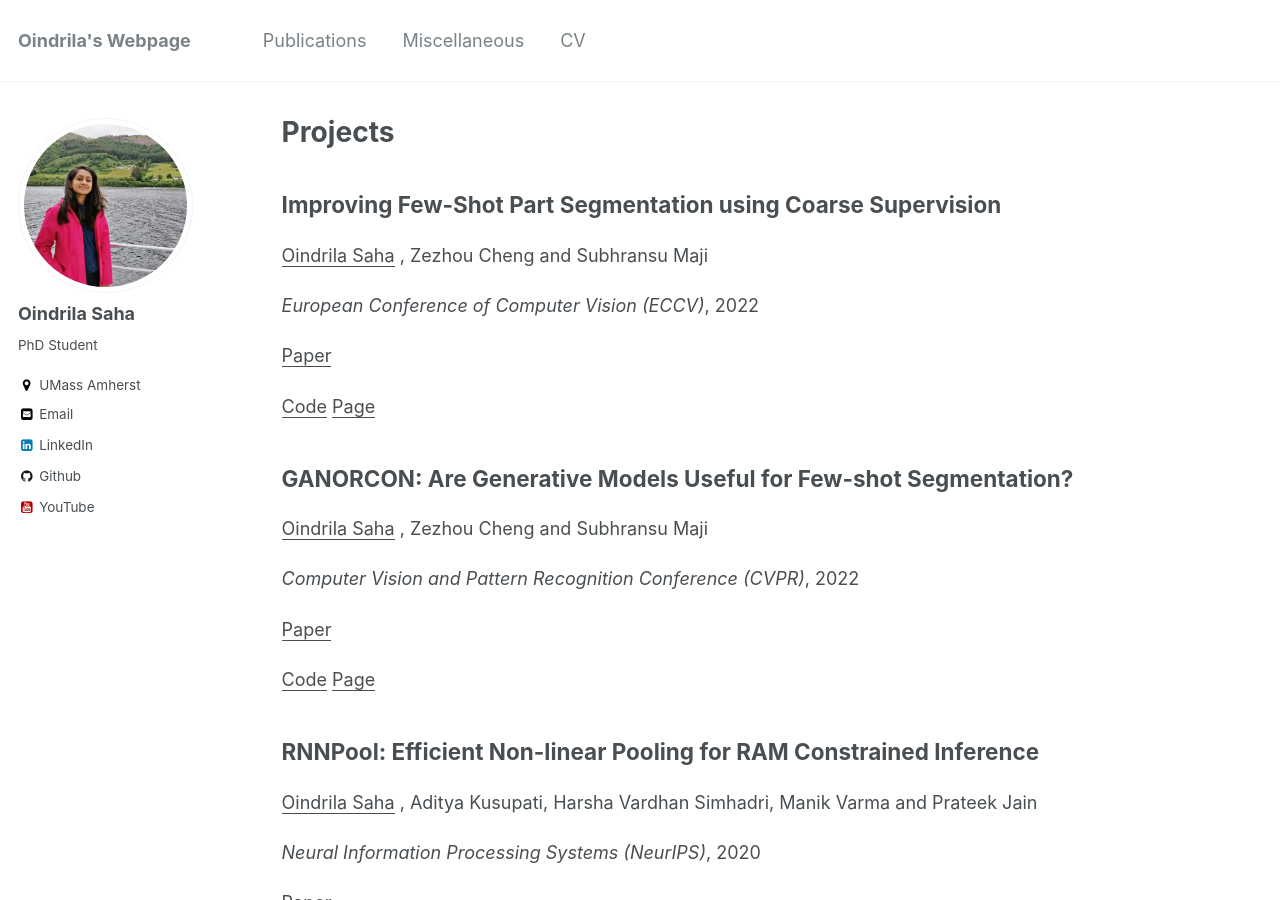
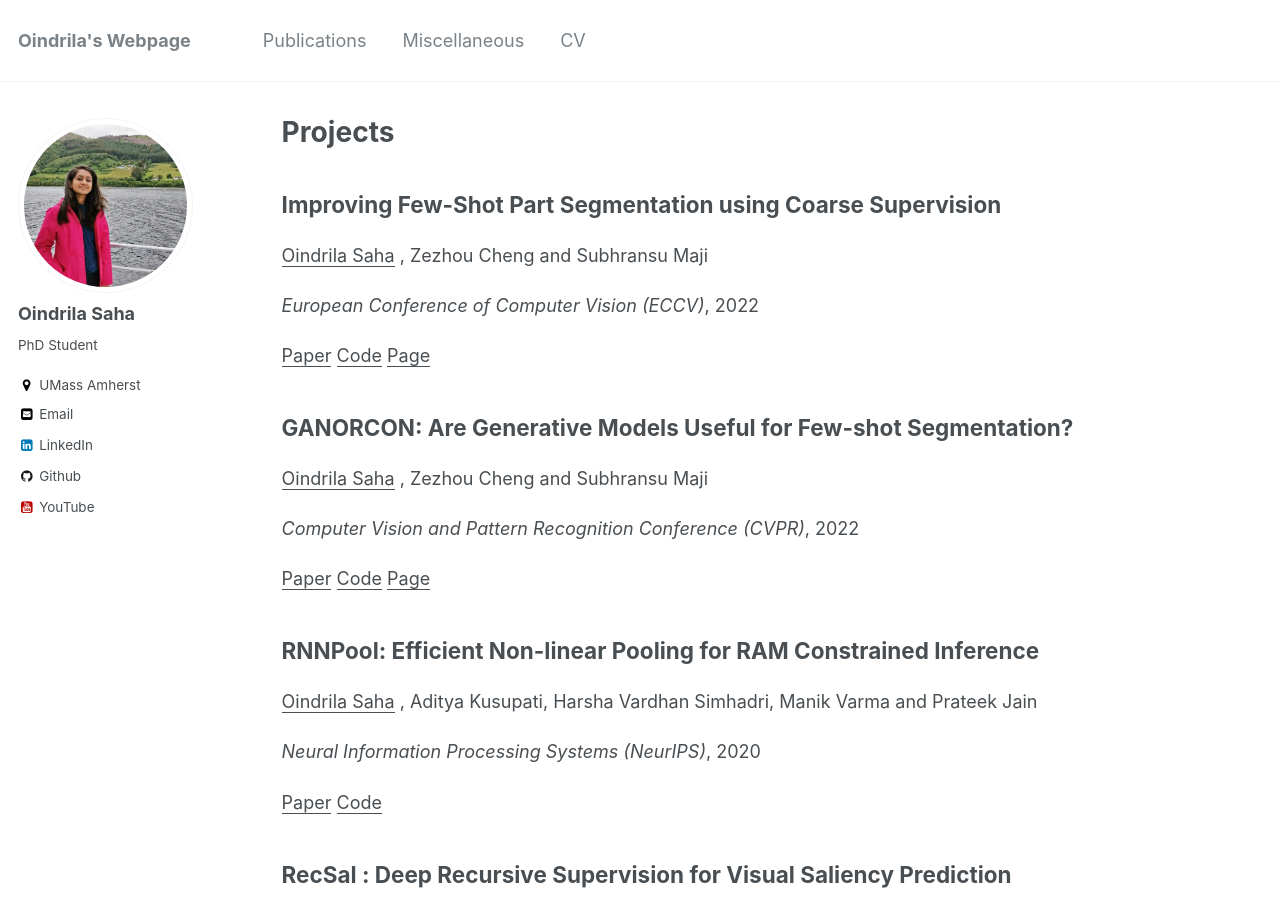
Before and after one commit to oindrilasaha/oindrilasaha.github.io, a Jekyll site: the page built from _pages/projects.md, in a window 1280 px wide and 900 px high. Built offline with Jekyll 4.4.1, drawn with Linux system fonts in a browser that asks for light colours.

```diff
--- a/_includes/archive-single.html
+++ b/_includes/archive-single.html
@@ -63,7 +63,7 @@
     {% elsif post.citation %}
       <p>Recommended citation: {{ post.citation }} </p>
     {% elsif post.paperurl %}
-      <p> <a href=" {{ post.paperurl }} "><u>Paper</u></a></p>
+      <a href=" {{ post.paperurl }} "><u>Paper</u></a>
     {% endif %}
 
     {% if post.codeurl %}
```
